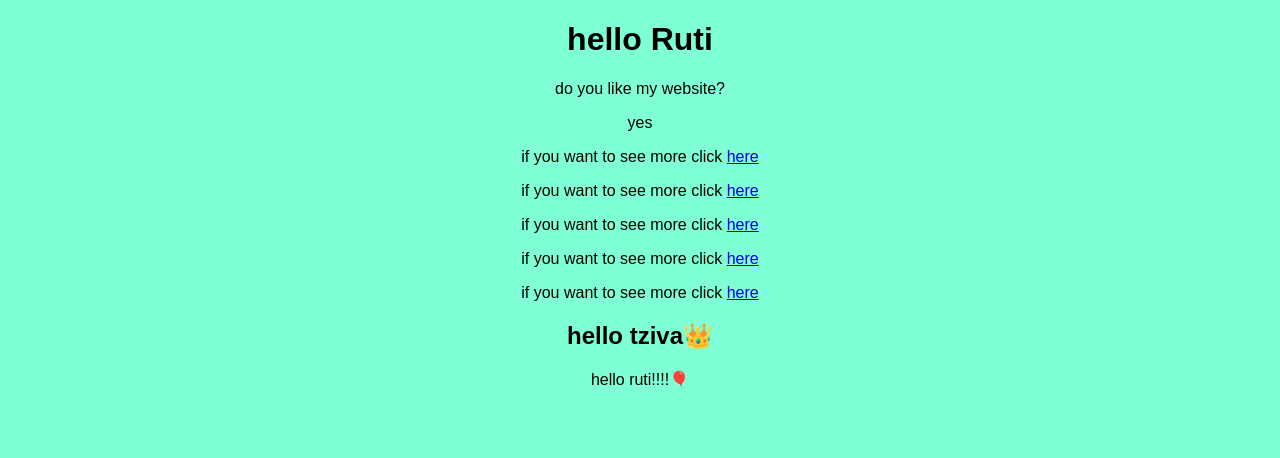
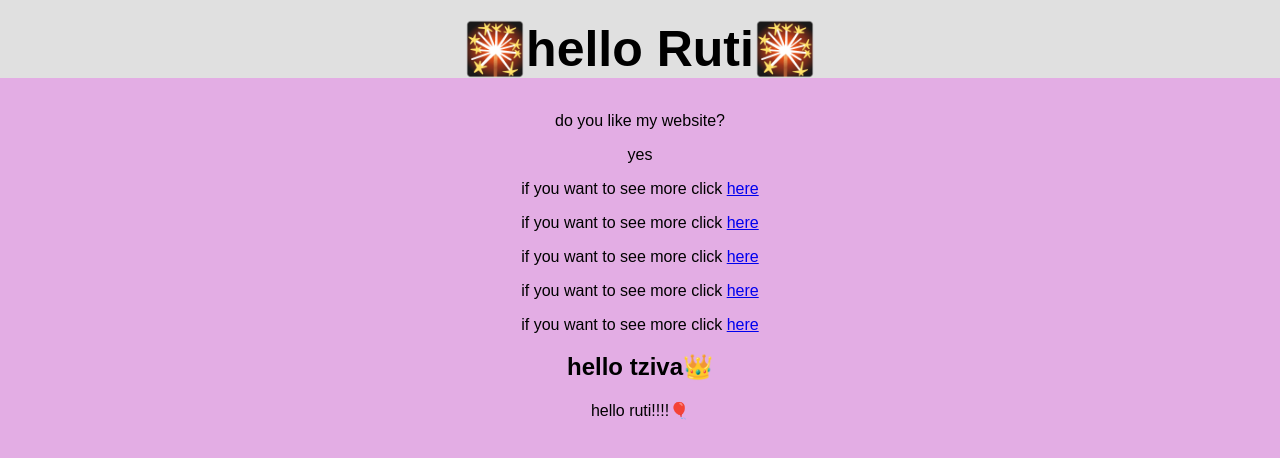
Before and after one commit to michal-bakshi/michal-ayala-2, a plain HTML site: page index.html in a window 1280 px wide. Drawn offline with Linux system fonts and the light colour scheme; a script that the page names is missing.

Commit message:
hello to tzivya2

```diff
--- a/index.html
+++ b/index.html
@@ -8,7 +8,7 @@
 </head>
 <body>
 
-    <h1>hello Ruti</h1>
+    <h1>🎇hello Ruti🎇</h1>
     <p>do you like my website?</p>
     <p>yes</p>
     <p>if you want to see more click <a href="https://www.google.com">here</a></p>
--- a/michal-ayala-2.css
+++ b/michal-ayala-2.css
@@ -1,8 +1,15 @@
 body{
-    background-color: aquamarine;
+    background-color: rgb(227, 173, 228);
     font-family: 'Arial';
     text-align: center;
     margin: 0;
     padding: 0;
 
 }
+h1{
+    background-color: rgb(224, 224, 224);
+
+    font-size: 50px;
+    margin-top: 0;
+    padding-top: 20px;
+}
```
